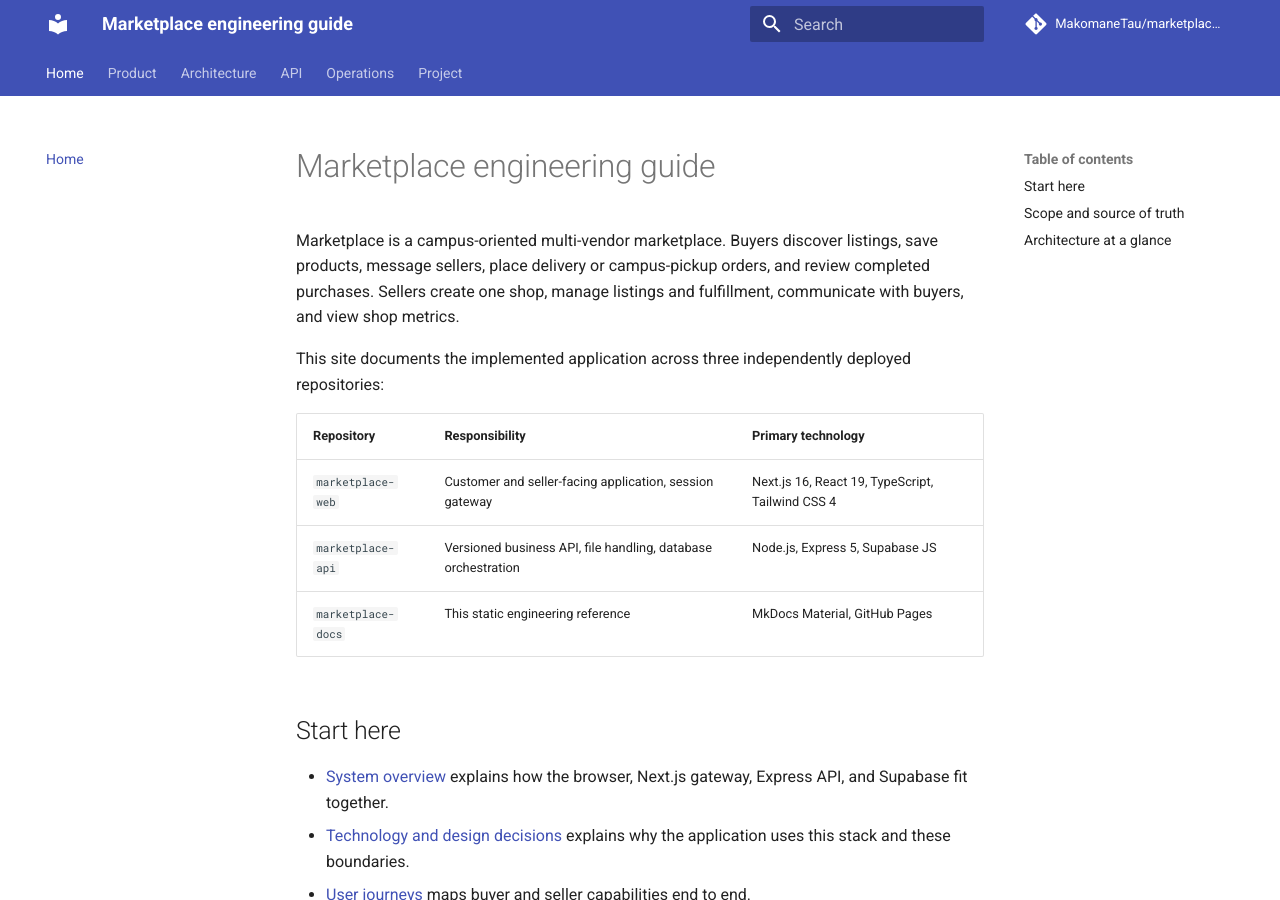
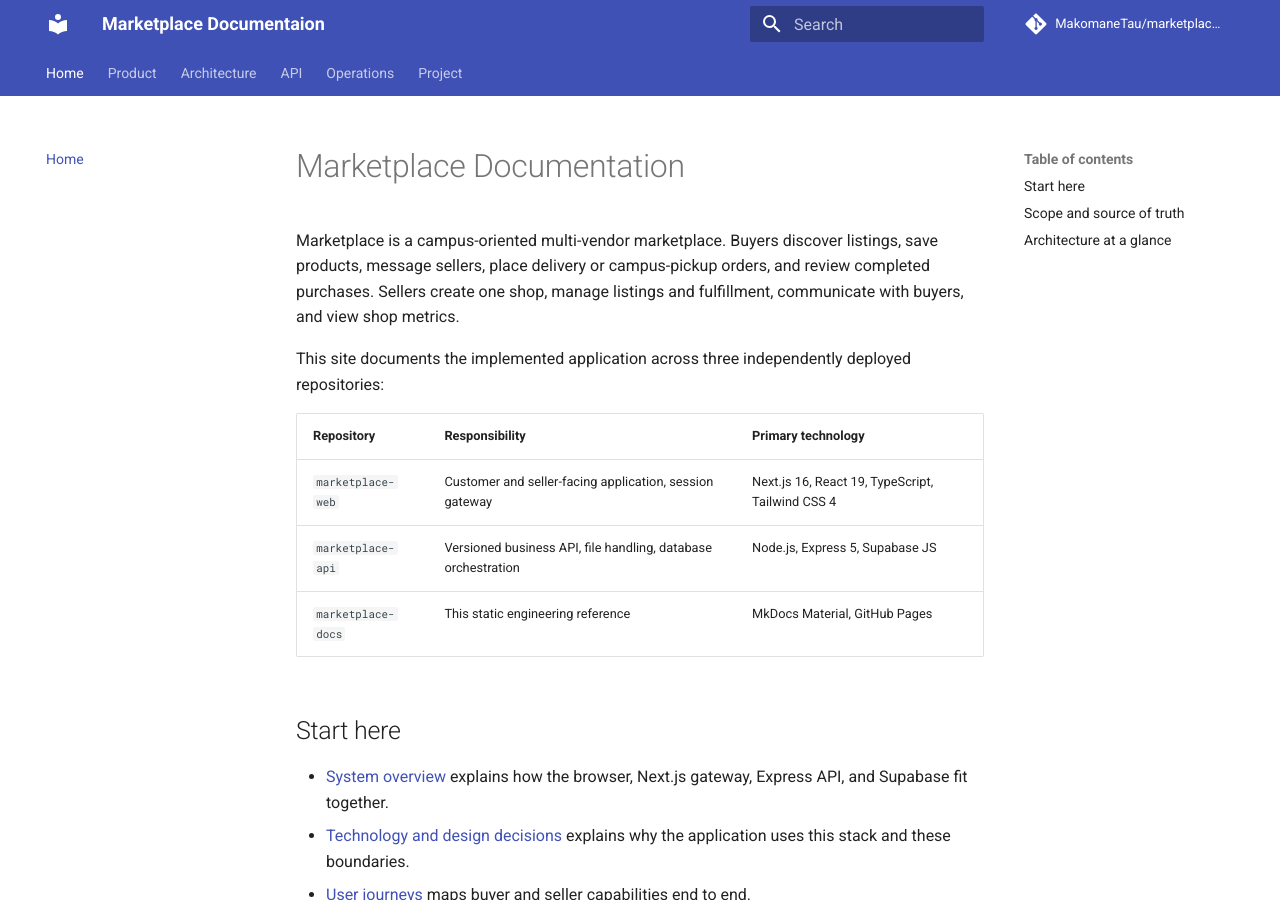
Before and after one commit to MakomaneTau/marketplace-docs, an MkDocs documentation site: the page built from docs/index.md, in a window 1280 px wide and 900 px high. Built offline with MkDocs 1.6.1 and Material for MkDocs 9.7.7, drawn with Linux system fonts in a browser that asks for light colours; comment, search, counter and statistics services are not loaded.

Commit message:
Updated the site name

```diff
--- a/docs/index.md
+++ b/docs/index.md
@@ -1,4 +1,4 @@
-# Marketplace engineering guide
+# Marketplace Documentation
 
 Marketplace is a campus-oriented multi-vendor marketplace. Buyers discover listings, save products, message sellers, place delivery or campus-pickup orders, and review completed purchases. Sellers create one shop, manage listings and fulfillment, communicate with buyers, and view shop metrics.
 
--- a/mkdocs.yml
+++ b/mkdocs.yml
@@ -1,4 +1,4 @@
-site_name: Marketplace engineering guide
+site_name: Marketplace Documentaion
 site_description: Architecture, API, data model, operations, and contribution guide for Marketplace.
 site_url: https://makomanetau.github.io/marketplace-docs/
 repo_url: https://github.com/MakomaneTau/marketplace-docs
```
